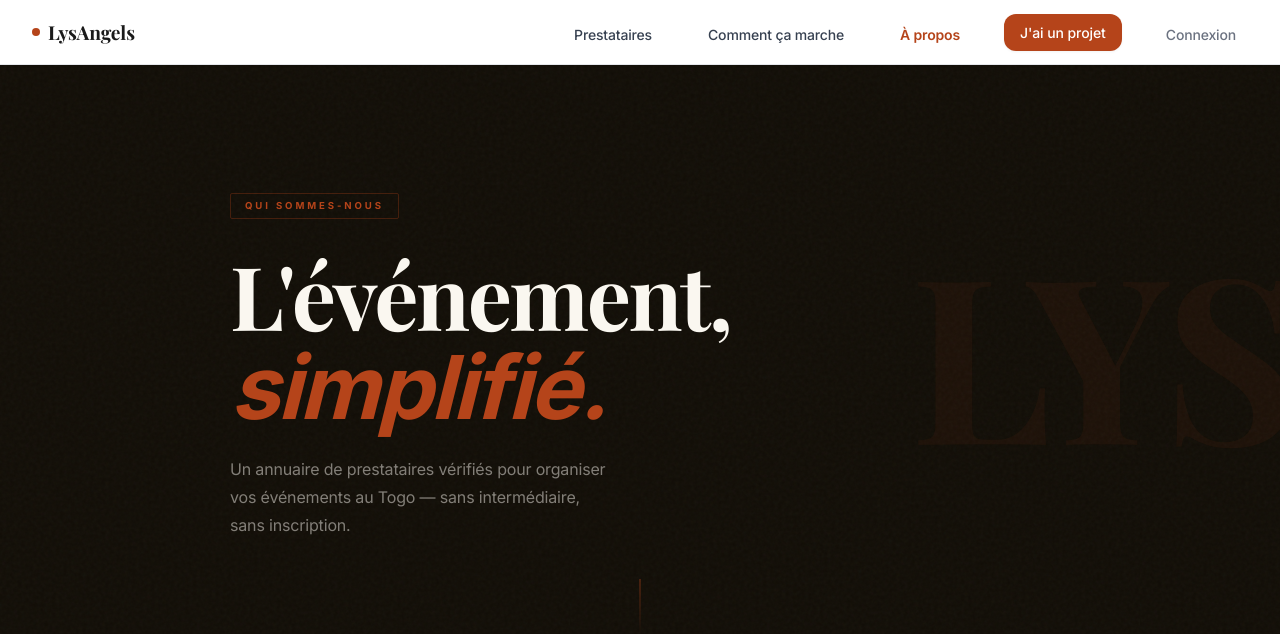
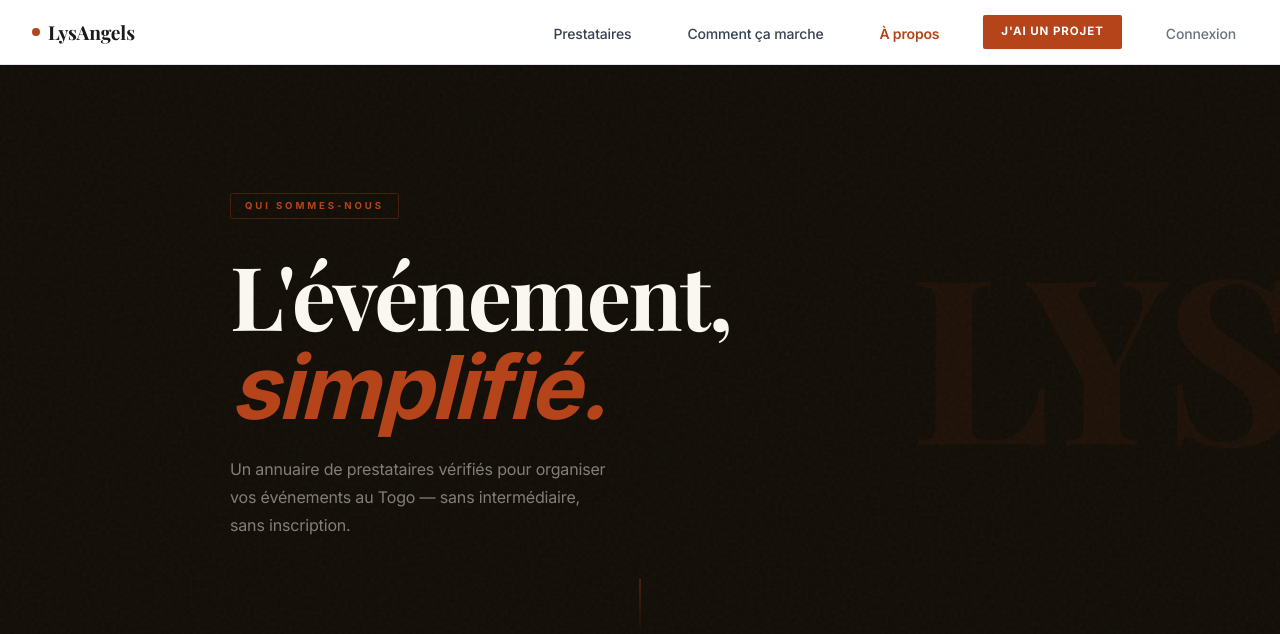
Before and after one commit to deSully/lysangels, a Django app: page /about/ in a window 1280 px wide. Shown: the top 634 px of the page. Run offline with Django 5.2, Linux system fonts and the light colour scheme; some libraries are stand-ins or nearby versions.

Commit message:
fix(base): scroll-btn terracotta via CSS, navbar btn carré éditorial

```diff
--- a/templates/base.html
+++ b/templates/base.html
@@ -228,6 +228,24 @@
         }
         .btn-primary:focus {
             box-shadow: 0 0 0 4px rgba(181,68,26,.15) !important;
+        }
+
+        /* Navbar btn → carré éditorial */
+        .navbar .btn {
+            border-radius: 2px !important;
+            font-size: 0.72rem !important;
+            font-weight: 800 !important;
+            letter-spacing: 0.08em !important;
+            text-transform: uppercase !important;
+            padding: 0.5rem 1.125rem !important;
+        }
+
+        /* Scroll-to-top → terracotta (override service worker cache) */
+        [aria-label="Retour en haut"] {
+            background: var(--terra) !important;
+        }
+        [aria-label="Retour en haut"]:hover {
+            background: var(--terra-dark) !important;
         }
 
         /* ── FOOTER éditorial ── */
```
